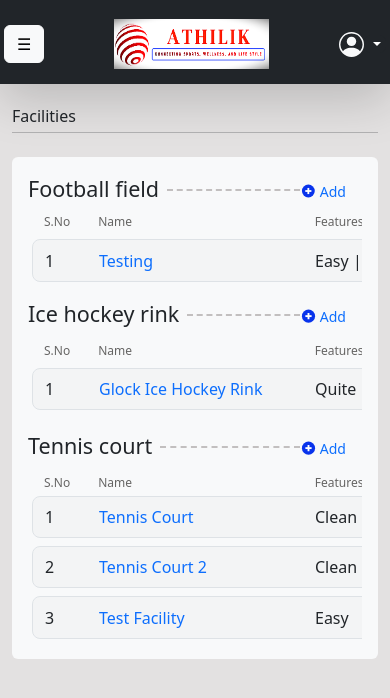
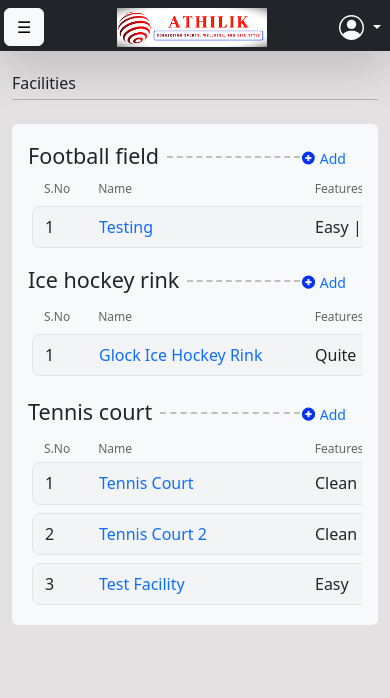
Before and after one commit to Janarthanancode444/ui-task, a plain HTML site: page athlitic.html in a window 390 px wide. Drawn offline with nearby package versions, Linux system fonts and the light colour scheme.

Commit message:
change the navbar for zoom in the responsives

```diff
--- a/athlitic.css
+++ b/athlitic.css
@@ -15,10 +15,7 @@
   border-top: 2px dashed rgb(194, 191, 191);
 }
 .sh-90{
-  height:90vh !important;
-}
-.nh-10{
-  height:10vh;
+  height:92vh !important;
 }
 @media (max-width: 576px) {
   .scroll-sm-ch{
--- a/athlitic.html
+++ b/athlitic.html
@@ -12,7 +12,9 @@
 
 <body class="bg-gray vh-100">
 
-  <nav class="p-1 navbar navbar-expand-lg bg-dark shadow-lg nh-10">
+
+
+  <nav class="p-1 navbar navbar-expand-lg bg-dark shadow-lg ">
     <div class="container-fluid px-0 mt-1">
       <button class="btn btn-light d-lg-none " type="button" data-bs-toggle="offcanvas"
         data-bs-target="#offcanvasScrolling" aria-controls="offcanvasScrolling">
@@ -108,9 +110,8 @@
       </div>
 
       <span class="mt-0 ">
-        <img src="images/Athlitic.png" alt="Bootstrap" class="d-xl-none" height="50" width="155">
-        <img src="images/Athlitic.png" alt="Bootstrap" class="d-none d-xl-block mt-4 py-1" height="62" width="238">
-        <br>
+        <img src="images/Athlitic.png" alt="Bootstrap" class="align-items-center d-block d-xl-none" width="150">
+        <img src="images/Athlitic.png" alt="Bootstrap" class="align-items-center d-none d-xl-block ms-3" width="170">
       </span>
       <div class="collapse navbar-collapse">
         <ul class="navbar-nav mt-0 ps-5 d-md-none d-lg-block ">
@@ -241,7 +242,7 @@
               </svg><span class="ms-2 fs-7 ">Check In</span><span class="float-end">></span></div>
         </ul>
       </div>
-      <div class="col-12 col-md-12 col-lg-10 py-3 ps-4 pe-0 ps-lg-3 sh-90">
+      <div class="col-12 col-md-12 col-lg-10 py-3 ps-4 pe-0 ps-lg-3">
         <div class="pt-1 fw-medium">Facilities
           <hr class="bg-dark my-1">
         </div>
```
